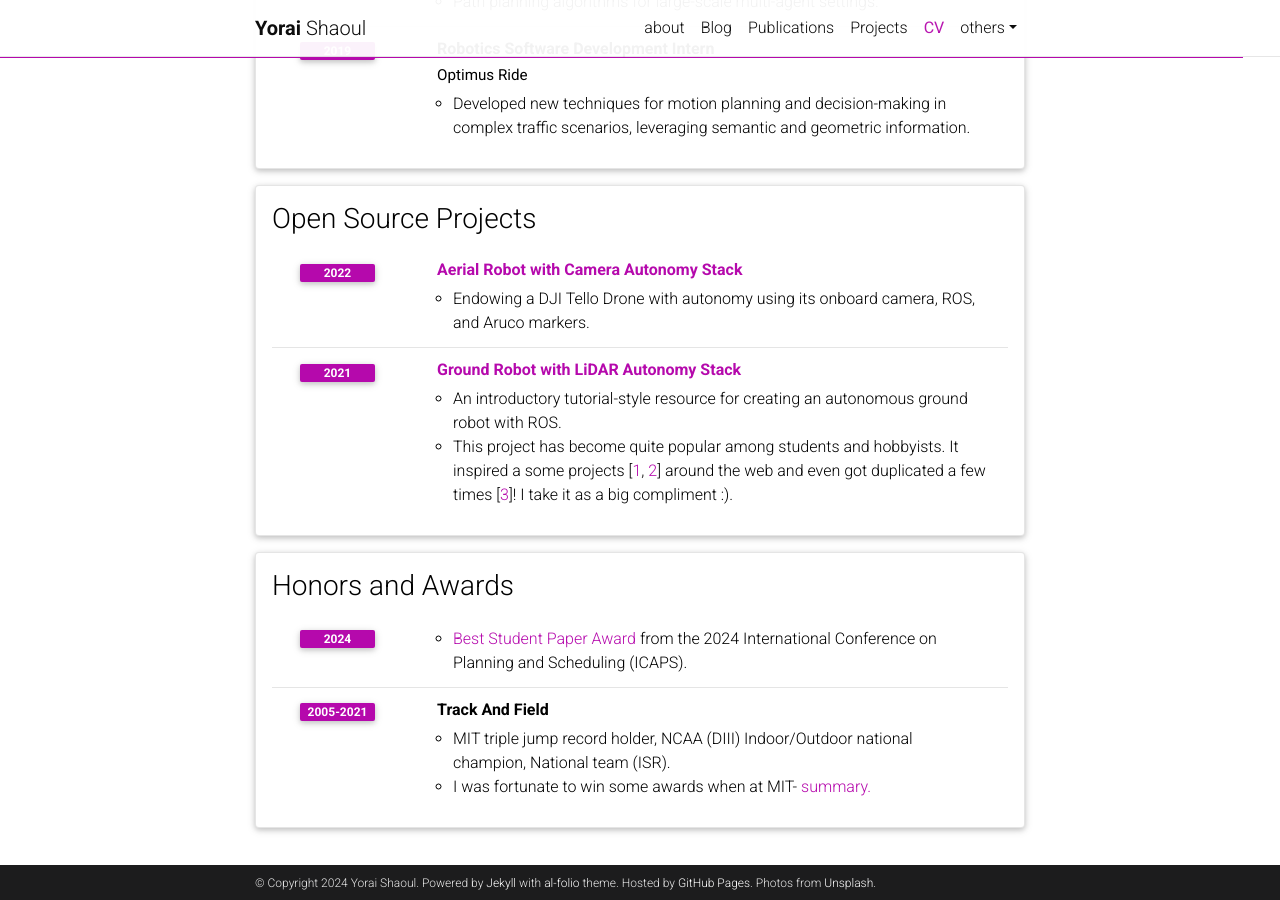
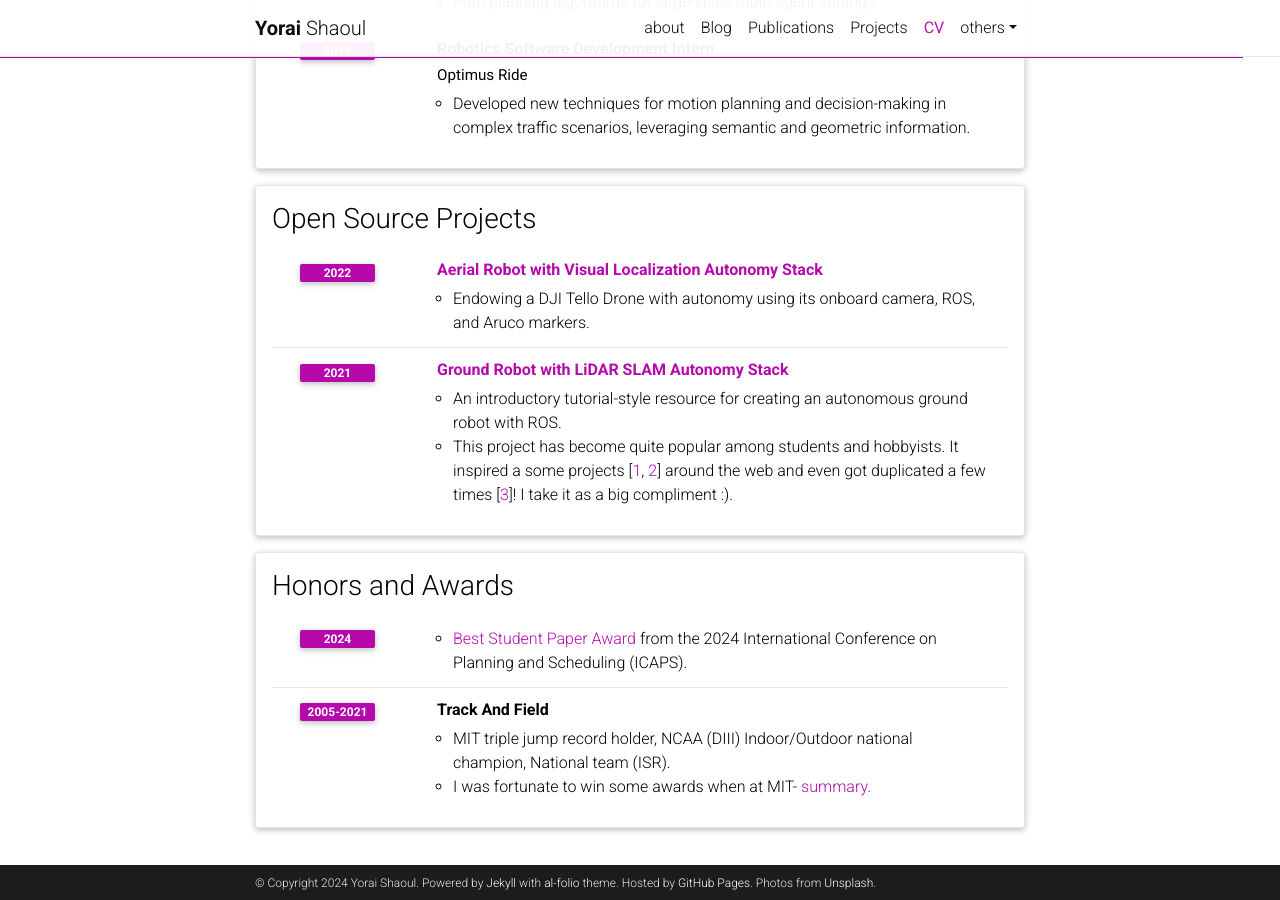
Before and after one commit to yoraish/yoraish.github.io, a Jekyll site: the page built from _pages/cv.md, in a window 1280 px wide and 900 px high, scrolled down 1266 px. Built offline with Jekyll 4.4.1, drawn with Linux system fonts in a browser that asks for light colours; comment, search, counter and statistics services are not loaded; a style sheet for code colours, icons or effects is not loaded.

```diff
--- a/_data/cv.yml
+++ b/_data/cv.yml
@@ -31,7 +31,7 @@
   type: time_table
   contents:
     - title: Researcher and Teaching Assistant
-      institution: Robotics Institute, Carnegie Mellon University
+      institution: <b>Robotics Institute, Carnegie Mellon University</b>
       year: 2022-
       description:
         - Assisting with teaching the graduate class <a href="https://www.cs.cmu.edu/~maxim/classes/robotplanning_grad/">Planning and Decision-Making in Robotics</a> (Fall 2024, Professor Maxim Likhachev).
@@ -66,11 +66,11 @@
 - title: Open Source Projects
   type: time_table
   contents:
-    - title: <a href="https://yoraish.com/projects/botello/">Aerial Robot with Camera Autonomy Stack</a>
+    - title: <a href="https://yoraish.com/projects/botello/">Aerial Robot with Visual Localization Autonomy Stack</a>
       year: 2022
       description:
       - Endowing a DJI Tello Drone with autonomy using its onboard camera, ROS, and Aruco markers.
-    - title: <a href="https://yoraish.com/projects/lidarbot/">Ground Robot with LiDAR  Autonomy Stack</a>
+    - title: <a href="https://yoraish.com/projects/lidarbot/">Ground Robot with LiDAR SLAM Autonomy Stack</a>
       year: 2021
       description:
       - An introductory tutorial-style resource for creating an autonomous ground robot with ROS.
```
Also changed, not shown: _pages/about.md (+1 -1 lines).
